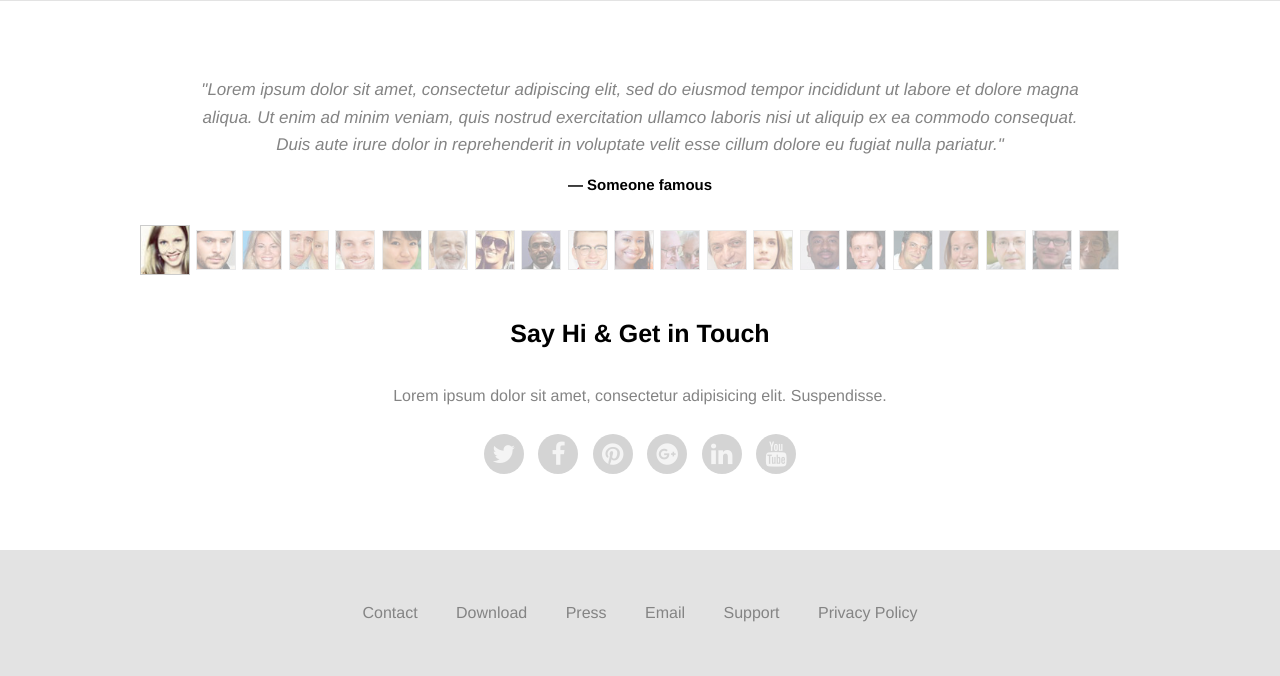
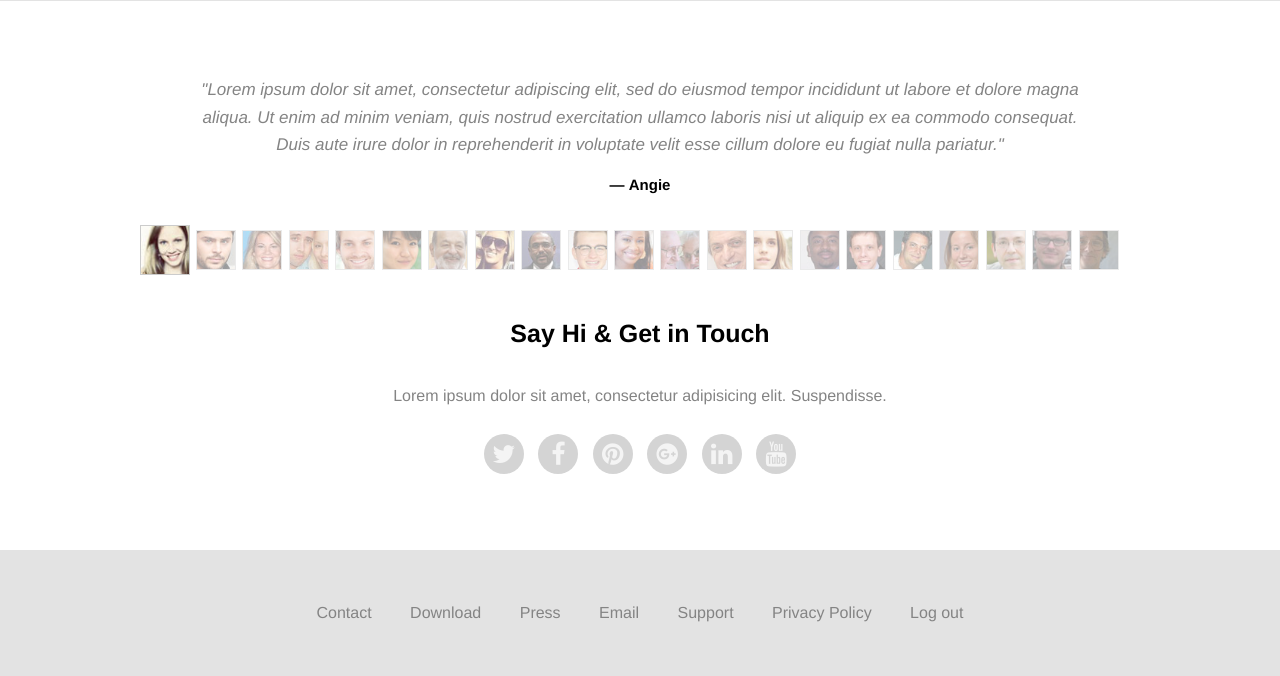
Before and after one commit to pixcel13/Notify_team_5, a PHP site: page / in a window 1280 px wide. Shown: the part 1228-1904 px from the top of the page. Run offline with PHP 8.4, Linux system fonts and the light colour scheme.

Commit message:
fix
reparacion de errores menores

```diff
--- a/css/styles.css
+++ b/css/styles.css
@@ -224,6 +224,7 @@ h3 {
     overflow: hidden;
     transition: all .4s ease-in;
     vertical-align: middle;
+
 }
 #quote-carousel .carousel-indicators .active {/*animacion del carousel*/
     width: 50px;
--- a/index.html
+++ b/index.html
@@ -4,8 +4,8 @@
 <head>
     <meta charset="utf-8">
     <meta http-equiv="X-UA-Compatible" content="IE=edge">
-    <meta name="viewport" content="width=device-width, initial-scale=1">
-    <!-- The above 3 meta tags *must* come first in the head; any other head content must come *after* these tags -->
+    <meta name="viewport" content="width=device-width, user-scalable=no, initial-scale=1.0, maximum-scale=1.0, minimum-scale=1.0">
+
     <title></title>
 
     <!-- Bootstrap -->
@@ -17,16 +17,10 @@
     <!-- My Styles -->
     <link href="css/styles.css" rel="stylesheet">
 
-    <!-- HTML5 shim and Respond.js for IE8 support of HTML5 elements and media queries -->
-    <!-- WARNING: Respond.js doesn't work if you view the page via file:// -->
-    <!--[if lt IE 9]>
-      <script src="https://oss.maxcdn.com/html5shiv/3.7.3/html5shiv.min.js"></script>
-      <script src="https://oss.maxcdn.com/respond/1.4.2/respond.min.js"></script>
-    <![endif]-->
 </head>
 
 <body>
-
+<div class="contenedor">
     <!-- Start Header -->
     <header id="home">
         <div class="container  vertical-align">
@@ -44,6 +38,9 @@
             </div>
         </div>
     </header>
+    <!--End Header-->
+
+
     <!-- Start Features -->
     <section id="features">
         <div class="container">
@@ -66,6 +63,9 @@
             </div>
         </div>
     </section>
+    <!--End Features-->
+
+
     <!-- Start Get notified -->
     <section id="notified">
         <div class="container">
@@ -83,11 +83,13 @@
                     </div>
                 </div>
             <div class="video-container">
-            <iframe src="https://player.vimeo.com/video/12199910?autoplay=1&muted=1" width="560" height="315" frameborder="0" webkitallowfullscreen mozallowfullscreen allowfullscreen></iframe>
+            <iframe src="https://player.vimeo.com/video/12199910?autoplay=1&muted=1&loop=1" width="560" height="315" frameborder="0" webkitallowfullscreen mozallowfullscreen allowfullscreen></iframe>
             </div>
             </div>
         </div>
     </section>
+    <!-- End Get notified -->
+
     <!-- Start Testimonials -->
     <section id="testimonials">
         <div class="container">
@@ -102,7 +104,7 @@
                                 <div class="row">
                                     <div class="col-sm-10 col-sm-offset-1">
                                         <cite>"Lorem ipsum dolor sit amet, consectetur adipiscing elit, sed do eiusmod tempor incididunt ut labore et dolore magna aliqua. Ut enim ad minim veniam, quis nostrud exercitation ullamco laboris nisi ut aliquip ex ea commodo consequat. Duis aute irure dolor in reprehenderit in voluptate velit esse cillum dolore eu fugiat nulla pariatur."</cite>
-                                        <small>Someone famous</small>
+                                        <small>Angie</small>
                                     </div>
                                 </div>
                             </blockquote>
@@ -212,7 +214,7 @@
                                 <div class="row">
                                     <div class="col-sm-10 col-sm-offset-1">
                                         <cite>"Lorem ipsum dolor sit amet, consectetur adipiscing elit, sed do eiusmod tempor incididunt ut labore et dolore magna aliqua. Ut enim ad minim veniam, quis nostrud exercitation ullamco laboris nisi ut aliquip ex ea commodo consequat. Duis aute irure dolor in reprehenderit in voluptate velit esse cillum dolore eu fugiat nulla pariatur."</cite>
-                                        <small>Someone famous</small>
+                                        <small>Rose</small>
                                     </div>
                                 </div>
                             </blockquote>
@@ -322,7 +324,7 @@
                                 <div class="row">
                                     <div class="col-sm-10 col-sm-offset-1">
                                         <cite>"Lorem ipsum dolor sit amet, consectetur adipiscing elit, sed do eiusmod tempor incididunt ut labore et dolore magna aliqua. Ut enim ad minim veniam, quis nostrud exercitation ullamco laboris nisi ut aliquip ex ea commodo consequat. Duis aute irure dolor in reprehenderit in voluptate velit esse cillum dolore eu fugiat nulla pariatur."</cite>
-                                        <small>Someone famous</small>
+                                        <small>Carl</small>
                                     </div>
                                 </div>
                             </blockquote>
@@ -408,9 +410,13 @@
                 <li><a href="#">Email</a></li>
                 <li><a href="#">Support</a></li>
                 <li><a href="#">Privacy Policy</a></li>
+                <li><a href="#">Log out</a></li>
             </ul>
         </div>
     </footer>
+    <!-- End Footer -->
+
+</div>
     <!-- jQuery (necessary for Bootstrap's JavaScript plugins) -->
     <script src="https://ajax.googleapis.com/ajax/libs/jquery/1.12.4/jquery.min.js"></script>
     <!-- Include all compiled plugins (below), or include individual files as needed -->
```
